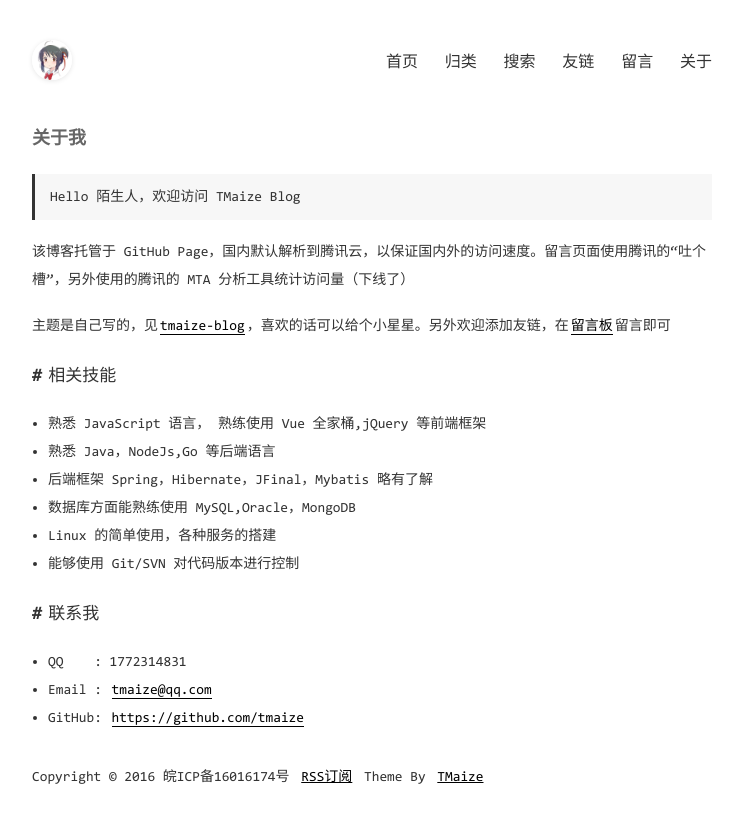
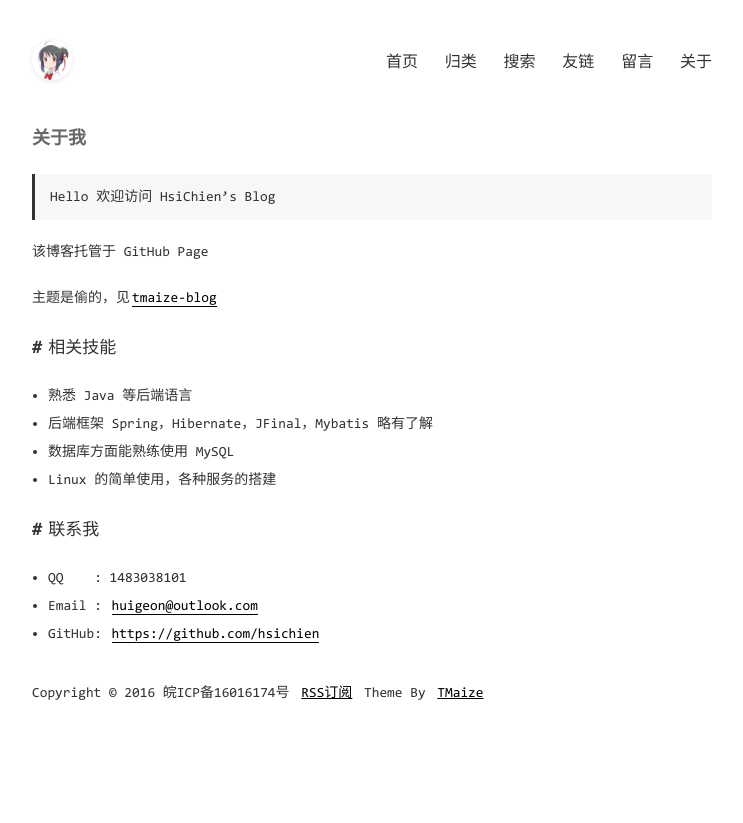
Before and after one commit to hsichien/hsichien.github.io, a Jekyll site: the page built from pages/about.md, in a window 1280 px wide. Shown: the top 823 px of the page, without its empty margins (268-1011 px from the left). Built offline with Jekyll 4.4.1, drawn with Linux system fonts in a browser that asks for light colours.

Commit message:
Update about.md

```diff
--- a/pages/about.md
+++ b/pages/about.md
@@ -3,30 +3,27 @@ layout: mypost
 title: 关于我
 ---
 
-> Hello 陌生人，欢迎访问 TMaize Blog
+> Hello 欢迎访问 HsiChien's Blog
 
-该博客托管于 GitHub Page，国内默认解析到腾讯云，以保证国内外的访问速度。留言页面使用腾讯的“吐个槽”，另外使用的腾讯的 MTA 分析工具统计访问量（下线了）
+该博客托管于 GitHub Page
 
-主题是自己写的，见[tmaize-blog](https://github.com/TMaize/tmaize-blog)，喜欢的话可以给个小星星。另外欢迎添加友链，在[留言板](chat.html)留言即可
+主题是偷的，见[tmaize-blog](https://github.com/TMaize/tmaize-blog)
 
 ## 相关技能
 
-- 熟悉 JavaScript 语言， 熟练使用 Vue 全家桶,jQuery 等前端框架
-
-- 熟悉 Java，NodeJs,Go 等后端语言
+- 熟悉 Java 等后端语言
 
 - 后端框架 Spring，Hibernate，JFinal，Mybatis 略有了解
 
-- 数据库方面能熟练使用 MySQL,Oracle，MongoDB
+- 数据库方面能熟练使用 MySQL
 
 - Linux 的简单使用，各种服务的搭建
 
-- 能够使用 Git/SVN 对代码版本进行控制
 
 ## 联系我
 
-- QQ&nbsp;&nbsp;&nbsp;&nbsp;: 1772314831
+- QQ&nbsp;&nbsp;&nbsp;&nbsp;: 1483038101
 
-- Email&nbsp;: [tmaize@qq.com](http://mail.qq.com/cgi-bin/qm_share?t=qm_mailme&email=YBQNAQkaBSAREU4DDw0)
+- Email&nbsp;: [huigeon@outlook.com](huigeon@outlook.com)
 
-- GitHub: [https://github.com/tmaize](https://github.com/tmaize)
+- GitHub: [https://github.com/hsichien](https://github.com/hsichien)
```
